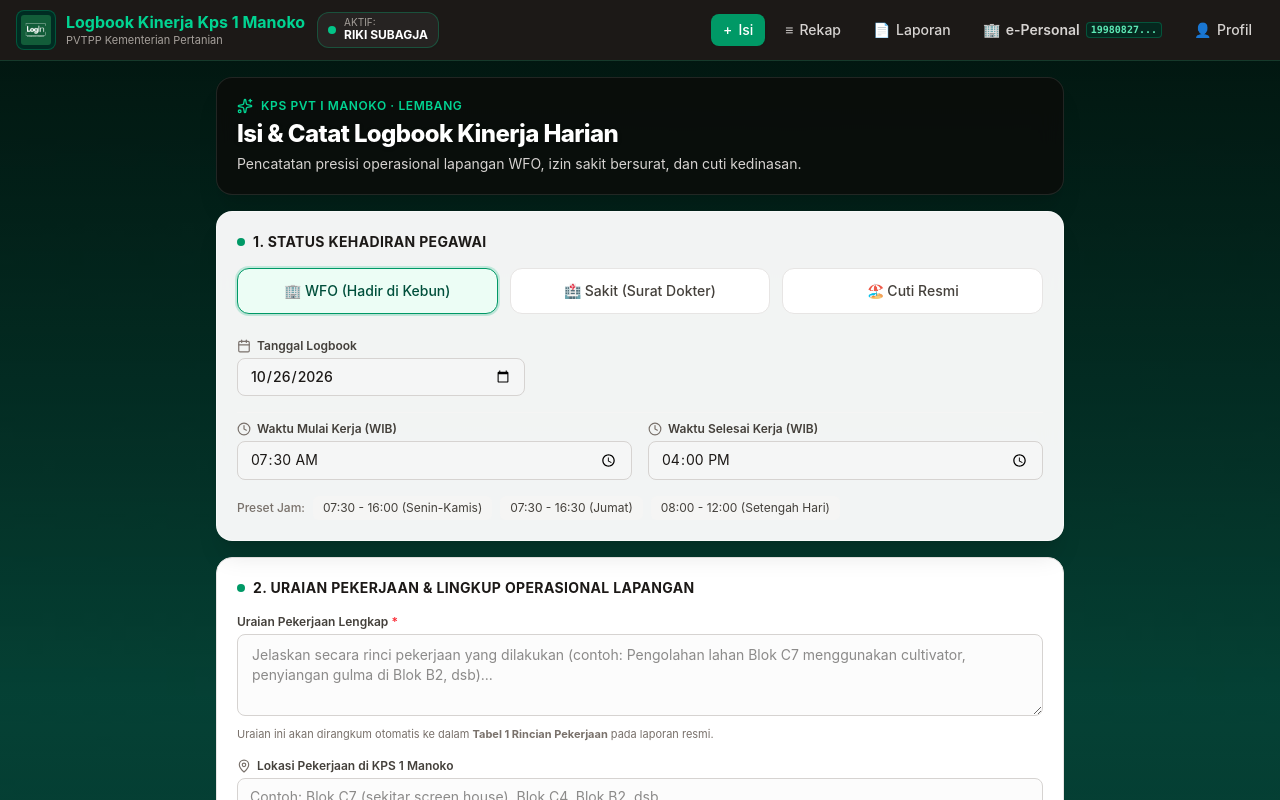
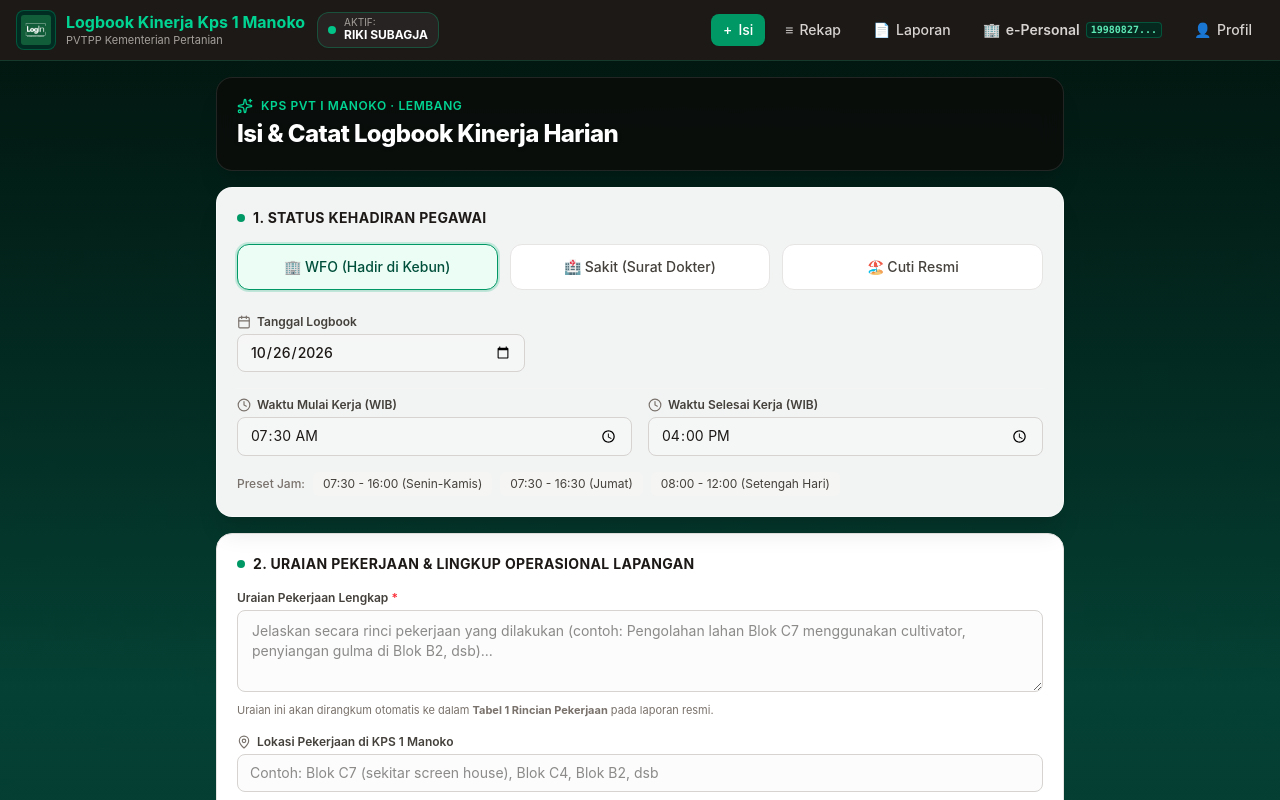
Before and after one commit to rikisubagja27/Logbook-kinerja, a React (Vite) app: page / in a window 1280 px wide. Shown: the top 800 px of the page. Built offline with nearby package versions, Linux system fonts and the light colour scheme.

Commit message:
Remove description paragraph from LogbookForm
Removed the description paragraph from the LogbookForm component.

```diff
--- a/src/components/LogbookForm.tsx
+++ b/src/components/LogbookForm.tsx
@@ -501,9 +501,7 @@ export const LogbookForm: React.FC<LogbookFormProps> = ({
           <h1 className="text-2xl font-extrabold text-white tracking-tight drop-shadow-sm">
             {editingEntry ? 'Edit Catatan Logbook Kinerja' : 'Isi & Catat Logbook Kinerja Harian'}
           </h1>
-          <p className="text-sm text-stone-300 mt-1">
-            Pencatatan presisi operasional lapangan WFO, izin sakit bersurat, dan cuti kedinasan.
-          </p>
+
         </div>
 
         {editingEntry && (
```
